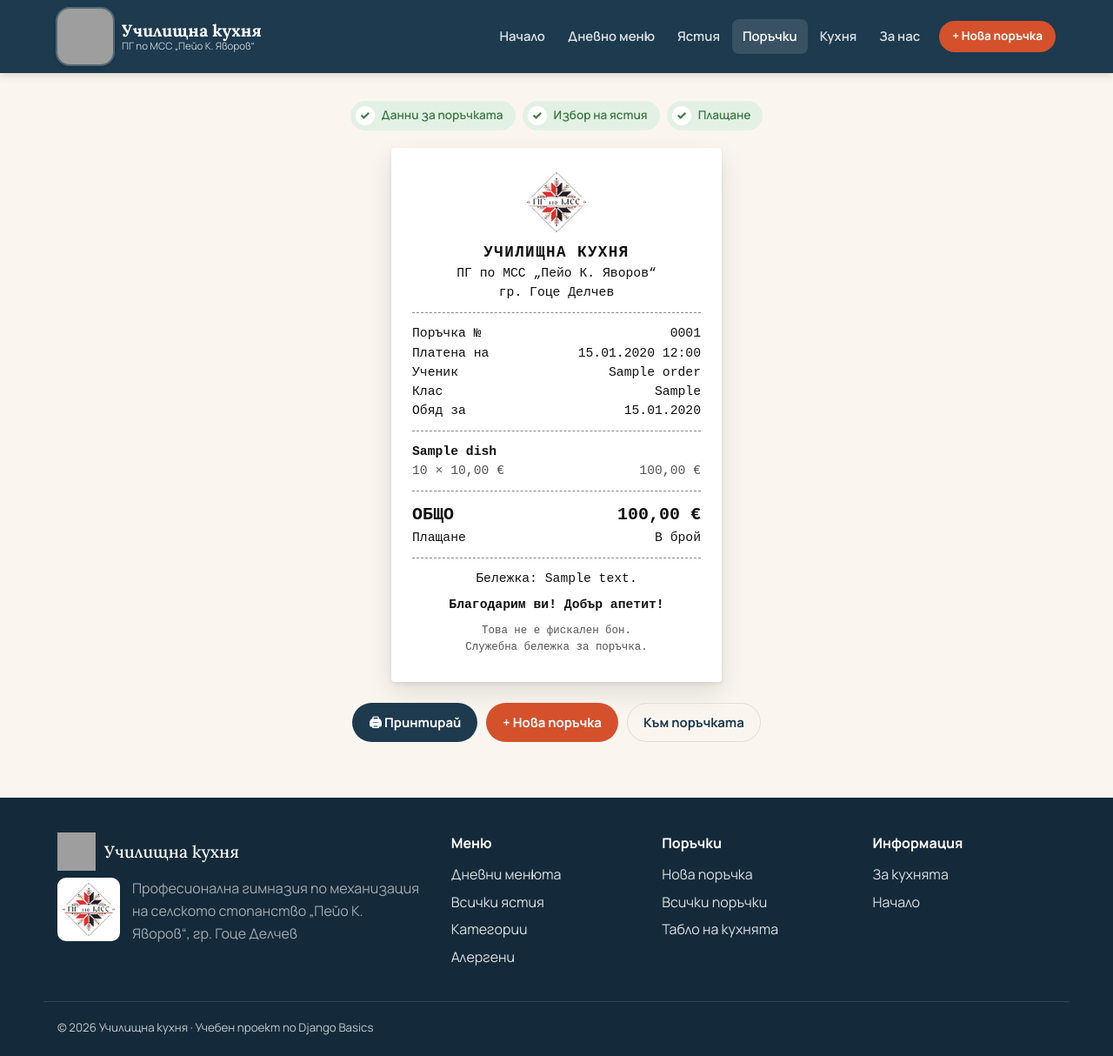
After one commit to Georgi-Vodenicharov/school-kitchen, a Django app: page /orders/1/receipt/ in a window 1280 px wide. The commit adds this page. Shown: the whole page at 87% size. Run offline with Django 5.2, Linux system fonts and the light colour scheme; tables that the repository leaves empty hold one stand-in row (values such as "Sample post"); parts of the project's set-up code (start-up, migrations or seed data) failed here and were passed over; grey boxes are pictures that could not be loaded.

Commit message:
Work in progress: payment feature

```diff
--- a/orders/urls.py
+++ b/orders/urls.py
@@ -12,6 +12,8 @@ urlpatterns = [
     path('<int:pk>/edit/', views.OrderUpdateView.as_view(), name='edit'),
     path('<int:pk>/delete/', views.OrderDeleteView.as_view(), name='delete'),
     path('<int:pk>/status/', views.OrderStatusUpdateView.as_view(), name='status'),
+    path('<int:pk>/pay/', views.OrderPaymentView.as_view(), name='pay'),
+    path('<int:pk>/receipt/', views.OrderReceiptView.as_view(), name='receipt'),
     path('<int:pk>/advance/', views.OrderAdvanceStatusView.as_view(), name='advance'),
     path('<int:pk>/items/add/', views.OrderItemCreateView.as_view(), name='item-add'),
     path('items/<int:pk>/delete/', views.OrderItemDeleteView.as_view(), name='item-delete'),
--- a/orders/views.py
+++ b/orders/views.py
@@ -5,10 +5,10 @@ from django.shortcuts import get_object_or_404, redirect
 from django.urls import reverse, reverse_lazy
 from django.utils.http import url_has_allowed_host_and_scheme
 from django.views import View
-from django.views.generic import CreateView, DeleteView, DetailView, ListView, TemplateView, UpdateView
+from django.views.generic import CreateView, DeleteView, DetailView, FormView, ListView, TemplateView, UpdateView
 
 from common.mixins import SortableListMixin
-from orders.forms import OrderCreateForm, OrderEditForm, OrderItemForm, OrderStatusForm
+from orders.forms import OrderCreateForm, OrderEditForm, OrderItemForm, OrderStatusForm, PaymentForm
 from orders.mixins import OrderEditableRequiredMixin
 from orders.models import Order, OrderItem
 
@@ -154,6 +154,39 @@ class OrderItemDeleteView(OrderEditableRequiredMixin, SuccessMessageMixin, Delet
     def get_success_url(self):
         return reverse('orders:detail', kwargs={'pk': self.order.pk})
 
+class OrderPaymentView(OrderEditableRequiredMixin, FormView):
+    form_class = PaymentForm
+    template_name = 'orders/order_payment.html'
+
+    def get_order(self):
+        return get_object_or_404(Order, pk=self.kwargs['pk'])
+
+    def get_context_data(self, **kwargs):
+        context = super().get_context_data(**kwargs)
+        context['order'] = self.order
+        return context
+
+    def form_valid(self, form):
+        try:
+            self.order.mark_paid(form.cleaned_data['payment_method'])
+        except ValueError as error:
+            messages.error(self.request, str(error))
+            return redirect(self.order.get_absolute_url())
+        messages.success(self.request, f'Поръчка № {self.order.pk} е платена. Приятен апетит!')
+        return redirect('orders:receipt', pk=self.order.pk)
+
+
+class OrderReceiptView(DetailView):
+    model = Order
+    template_name = 'orders/order_receipt.html'
+    context_object_name = 'order'
+
+    def get(self, request, *args, **kwargs):
+        self.object = self.get_object()
+        if not self.object.is_paid:
+            messages.warning(request, 'Разписка има само за платени поръчки.')
+            return redirect(self.object.get_absolute_url())
+        return self.render_to_response(self.get_context_data(object=self.object))
 
 class KitchenBoardView(TemplateView):
     template_name = 'orders/kitchen_board.html'
@@ -163,6 +196,7 @@ class KitchenBoardView(TemplateView):
         context = super().get_context_data(**kwargs)
         orders = (
             Order.objects
+            .filter(paid_at__isnull=False)
             .select_related('daily_menu')
             .prefetch_related('items__dish')
             .order_by('daily_menu__date', 'created_at')
--- a/static/css/style.css
+++ b/static/css/style.css
@@ -707,3 +707,103 @@ input[type="checkbox"], input[type="radio"] { accent-color: var(--navy); width:
 }
 .error-plate { display: inline-block; font-size: .8em; }
 .error-page .lead { margin: 0 auto 24px; }
+
+/* ==========================================================
+   Плащане, разписка, touch дисплей и печат
+   ========================================================== */
+
+button, .btn, a, label, input, select, textarea { touch-action: manipulation; }
+
+.btn-xl { display: flex; width: 100%; padding: 18px 24px; font-size: 1.2rem; margin-top: 8px; }
+.form-actions.center { justify-content: center; margin-top: 14px; }
+.field-title { font-weight: 700; margin-bottom: 10px; }
+.receipt-badges { display: flex; flex-wrap: wrap; justify-content: flex-end; gap: 6px; }
+
+/* Payment */
+.pay-summary { margin-top: 16px; }
+.pay-line { display: flex; justify-content: space-between; gap: 12px; }
+.pay-total {
+    display: flex;
+    justify-content: space-between;
+    align-items: baseline;
+    margin: 12px 0 0;
+    padding-top: 12px;
+    border-top: 2px dashed var(--line);
+    font-weight: 700;
+}
+.pay-total .price { font-size: 1.8rem; font-family: var(--font-display); }
+
+.pay-options { display: grid; grid-template-columns: 1fr 1fr; gap: 14px; margin-bottom: 18px; }
+.pay-option {
+    position: relative;
+    display: flex;
+    flex-direction: column;
+    align-items: center;
+    justify-content: center;
+    gap: 8px;
+    min-height: 130px;
+    padding: 20px 16px;
+    border: 2px solid var(--line);
+    border-radius: var(--radius);
+    background: #fff;
+    font-weight: 700;
+    font-size: 1.15rem;
+    cursor: pointer;
+    transition: border-color .15s, background .15s, box-shadow .15s;
+}
+.pay-option input { position: absolute; opacity: 0; pointer-events: none; }
+.pay-option:has(input:checked) { border-color: var(--navy); background: var(--navy-soft); box-shadow: 0 0 0 4px rgba(29, 58, 79, .15); }
+.pay-option:has(input:focus-visible) { outline: 3px solid var(--accent); outline-offset: 2px; }
+.pay-icon { font-size: 2.6rem; line-height: 1; }
+
+/* Receipt (paper slip) */
+.receipt-page { max-width: 520px; margin: 0 auto; }
+.receipt-page .steps { justify-content: center; }
+.receipt-paper {
+    max-width: 380px;
+    margin: 0 auto;
+    padding: 26px 24px 30px;
+    background: #fff;
+    color: #111;
+    font-family: "Courier New", Courier, monospace;
+    font-size: .92rem;
+    line-height: 1.5;
+    box-shadow: var(--shadow-hover);
+    border-radius: 4px;
+}
+.receipt-paper p { margin: 0; }
+.rp-center { text-align: center; }
+.rp-logo { width: 72px; height: auto; margin: 0 auto 8px; }
+.rp-title { font-weight: 700; font-size: 1.1rem; letter-spacing: .08em; }
+.rp-line { border-top: 1px dashed #888; margin: 12px 0; }
+.rp-row { display: flex; justify-content: space-between; gap: 10px; }
+.rp-row.muted { color: #555; }
+.rp-item { margin-bottom: 6px; }
+.rp-item-name { display: block; font-weight: 700; }
+.rp-total { font-size: 1.25rem; font-weight: 700; }
+.rp-thanks { margin-top: 8px !important; font-weight: 700; }
+.rp-legal { margin-top: 10px !important; font-size: .78rem; color: #555; }
+.receipt-actions { display: flex; justify-content: center; flex-wrap: wrap; gap: 10px; margin-top: 24px; }
+
+/* Touch screens: larger tap targets */
+@media (pointer: coarse) {
+    .btn { min-height: 48px; padding: 12px 22px; font-size: 1rem; }
+    .btn-sm { min-height: 44px; padding: 10px 16px; font-size: .95rem; }
+    .btn-xl { min-height: 64px; font-size: 1.25rem; }
+    input[type="text"], input[type="email"], input[type="url"], input[type="number"],
+    input[type="date"], input[type="search"], select, textarea { min-height: 50px; font-size: 1.05rem; }
+    input[type="checkbox"], input[type="radio"] { width: 22px; height: 22px; }
+    .nav-links a:not(.btn) { padding: 12px 14px; }
+    .field--checkboxselectmultiple > div label, .field--radioselect > div label { min-height: 52px; font-size: 1rem; }
+    .board-cards .order-card-foot { flex-wrap: wrap; }
+    .board-cards .order-card-foot form, .board-cards .order-card-foot .btn { width: 100%; }
+    .link-danger { display: inline-grid; place-items: center; min-width: 44px; min-height: 44px; }
+}
+
+/* Print only the receipt */
+@media print {
+    .site-header, .site-footer, .messages, .no-print, .back-link { display: none !important; }
+    body { background: #fff; }
+    .page { padding: 0; }
+    .receipt-paper { max-width: 80mm; padding: 0; box-shadow: none; }
+}
--- a/templates/base.html
+++ b/templates/base.html
@@ -9,6 +9,7 @@
     <link rel="preconnect" href="https://fonts.gstatic.com" crossorigin>
     <link href="https://fonts.googleapis.com/css2?family=Lora:wght@500;700&family=Manrope:wght@400;500;600;700&display=swap" rel="stylesheet">
     <link rel="stylesheet" href="{% static 'css/style.css' %}">
+    {% block extra_head %}{% endblock %}
 </head>
 <body>
     {% include 'partials/_navbar.html' %}
--- a/templates/common/about.html
+++ b/templates/common/about.html
@@ -30,7 +30,7 @@
         </article>
         <article class="card card-pad">
             <h3>&#129534; Поръчки</h3>
-            <p>Учениците поръчват с име и клас. Кухнята следи поръчките на табло: нова, приготвя се, готова, получена.</p>
+            <p>Учениците поръчват с име и клас. Плащат в брой или с карта и получават разписка. Кухнята следи платените поръчки на табло: нова, приета, готова, получена.</p>
             <a href="{% url 'orders:kitchen' %}">Към таблото &rarr;</a>
         </article>
     </div>
--- a/templates/orders/kitchen_board.html
+++ b/templates/orders/kitchen_board.html
@@ -1,12 +1,15 @@
 {% extends 'base.html' %}
 
 {% block title %}Табло на кухнята{% endblock %}
+
+{% block extra_head %}<meta http-equiv="refresh" content="15">{% endblock %}
 
 {% block content %}
 <div class="page-head">
     <div>
         <h1>&#128104;&#8205;&#127859; Табло на кухнята</h1>
-        <p class="muted">Активните поръчки по статус. Натисни бутона на картата, за да я преместиш към следващия етап.</p>
+        <p class="muted">Платените поръчки по статус. Натисни бутона на картата, за да я преместиш към следващия етап.</p>
+        <p class="small muted">&#8635; Страницата се обновява автоматично на всеки 15 секунди.</p>
     </div>
     <a class="btn btn-ghost" href="{% url 'orders:list' %}?status=served">Получени поръчки</a>
 </div>
--- a/templates/orders/order_form.html
+++ b/templates/orders/order_form.html
@@ -12,7 +12,7 @@
         <ol class="steps">
             <li class="active">Данни за поръчката</li>
             <li>Избор на ястия</li>
-            <li>Готово</li>
+            <li>Плащане</li>
         </ol>
         <h1>Нова поръчка</h1>
         <p class="muted">Попълни данните си и избери за кой ден поръчваш. На следващата стъпка добавяш ястията.</p>
--- a/templates/orders/order_list.html
+++ b/templates/orders/order_list.html
@@ -53,6 +53,7 @@
                     <th>За дата</th>
                     <th class="num">Ястия</th>
                     <th class="num">Сума</th>
+                    <th>Плащане</th>
                     <th>Статус</th>
                 </tr>
             </thead>
@@ -65,6 +66,7 @@
                         <td>{{ order.daily_menu.date|date:"d.m.Y" }}</td>
                         <td class="num">{{ order.items_count }}</td>
                         <td class="num">{{ order.total|euro }}</td>
+                        <td>{% if order.is_paid %}<span class="tag tag-green">&#10003; {{ order.get_payment_method_display }}</span>{% else %}<span class="tag tag-muted">неплатена</span>{% endif %}</td>
                         <td>{% include 'partials/_status_badge.html' %}</td>
                     </tr>
                 {% endfor %}
--- /dev/null
+++ b/templates/orders/order_receipt.html
@@ -0,0 +1,57 @@
+{% extends 'base.html' %}
+{% load static kitchen_tags %}
+
+{% block title %}Разписка № {{ order.pk|stringformat:"04d" }}{% endblock %}
+
+{% block content %}
+<div class="receipt-page">
+    <ol class="steps no-print">
+        <li class="done">Данни за поръчката</li>
+        <li class="done">Избор на ястия</li>
+        <li class="done">Плащане</li>
+    </ol>
+
+    <article class="receipt-paper" aria-label="Разписка">
+        <header class="rp-center">
+            <img class="rp-logo" src="{% static 'img/school-logo.jpg' %}" alt="Лого на ПГ по МСС „Пейо К. Яворов“" width="72" height="73">
+            <p class="rp-title">УЧИЛИЩНА КУХНЯ</p>
+            <p>ПГ по МСС „Пейо К. Яворов“</p>
+            <p>гр. Гоце Делчев</p>
+        </header>
+
+        <div class="rp-line"></div>
+
+        <div class="rp-row"><span>Поръчка №</span><span>{{ order.pk|stringformat:"04d" }}</span></div>
+        <div class="rp-row"><span>Платена на</span><span>{{ order.paid_at|date:"d.m.Y H:i" }}</span></div>
+        <div class="rp-row"><span>Ученик</span><span>{{ order.customer_name }}</span></div>
+        <div class="rp-row"><span>Клас</span><span>{{ order.class_group }}</span></div>
+        <div class="rp-row"><span>Обяд за</span><span>{{ order.daily_menu.date|date:"d.m.Y" }}</span></div>
+
+        <div class="rp-line"></div>
+
+        {% for item in order.items.all %}
+            <div class="rp-item">
+                <span class="rp-item-name">{{ item.dish.name }}</span>
+                <div class="rp-row muted"><span>{{ item.quantity }} &times; {{ item.unit_price|euro }}</span><span>{{ item.line_total|euro }}</span></div>
+            </div>
+        {% endfor %}
+
+        <div class="rp-line"></div>
+
+        <div class="rp-row rp-total"><span>ОБЩО</span><span>{{ order.total|euro }}</span></div>
+        <div class="rp-row"><span>Плащане</span><span>{{ order.get_payment_method_display }}</span></div>
+
+        <div class="rp-line"></div>
+
+        {% if order.note %}<p class="rp-center">Бележка: {{ order.note }}</p>{% endif %}
+        <p class="rp-center rp-thanks">Благодарим ви! Добър апетит!</p>
+        <p class="rp-center rp-legal">Това не е фискален бон.<br>Служебна бележка за поръчка.</p>
+    </article>
+
+    <div class="receipt-actions no-print">
+        <button type="button" class="btn btn-primary" onclick="window.print()">&#128424; Принтирай</button>
+        <a class="btn btn-accent" href="{% url 'orders:create' %}">+ Нова поръчка</a>
+        <a class="btn btn-ghost" href="{% url 'orders:detail' order.pk %}">Към поръчката</a>
+    </div>
+</div>
+{% endblock %}
--- a/templates/partials/_order_card.html
+++ b/templates/partials/_order_card.html
@@ -5,6 +5,7 @@
         {% include 'partials/_status_badge.html' %}
     </header>
     <p class="order-customer"><strong>{{ order.customer_name }}</strong> · {{ order.class_group }}</p>
+    {% if order.is_paid %}<p class="small"><span class="tag tag-green">&#10003; {{ order.get_payment_method_display }}</span></p>{% endif %}
     <p class="muted small">За {{ order.daily_menu.date|date:"l, d.m" }} · създадена {{ order.created_at|time:"H:i" }}</p>
     <ul class="order-lines">
         {% for item in order.items.all %}
@@ -19,7 +20,7 @@
         {% if show_actions and order.next_status_label %}
             <form method="post" action="{% url 'orders:advance' order.pk %}">
                 {% csrf_token %}
-<input type="hidden" name="next" value="{{ request.path }}">
+                <input type="hidden" name="next" value="{{ request.path }}">
                 <button type="submit" class="btn btn-primary btn-sm">&rarr; {{ order.next_status_label }}</button>
             </form>
         {% endif %}
```
Also changed, not shown: orders/forms.py (+8 -0 lines), orders/models.py (+29 -1 lines), templates/orders/order_detail.html (+13 -5 lines), templates/orders/order_payment.html (added, +56 -0 lines), templates/orders/orderitem_form.html (+5 -2 lines), README.md, orders/migrations/0002_order_paid_at_order_payment_method_and_more.py (added).
